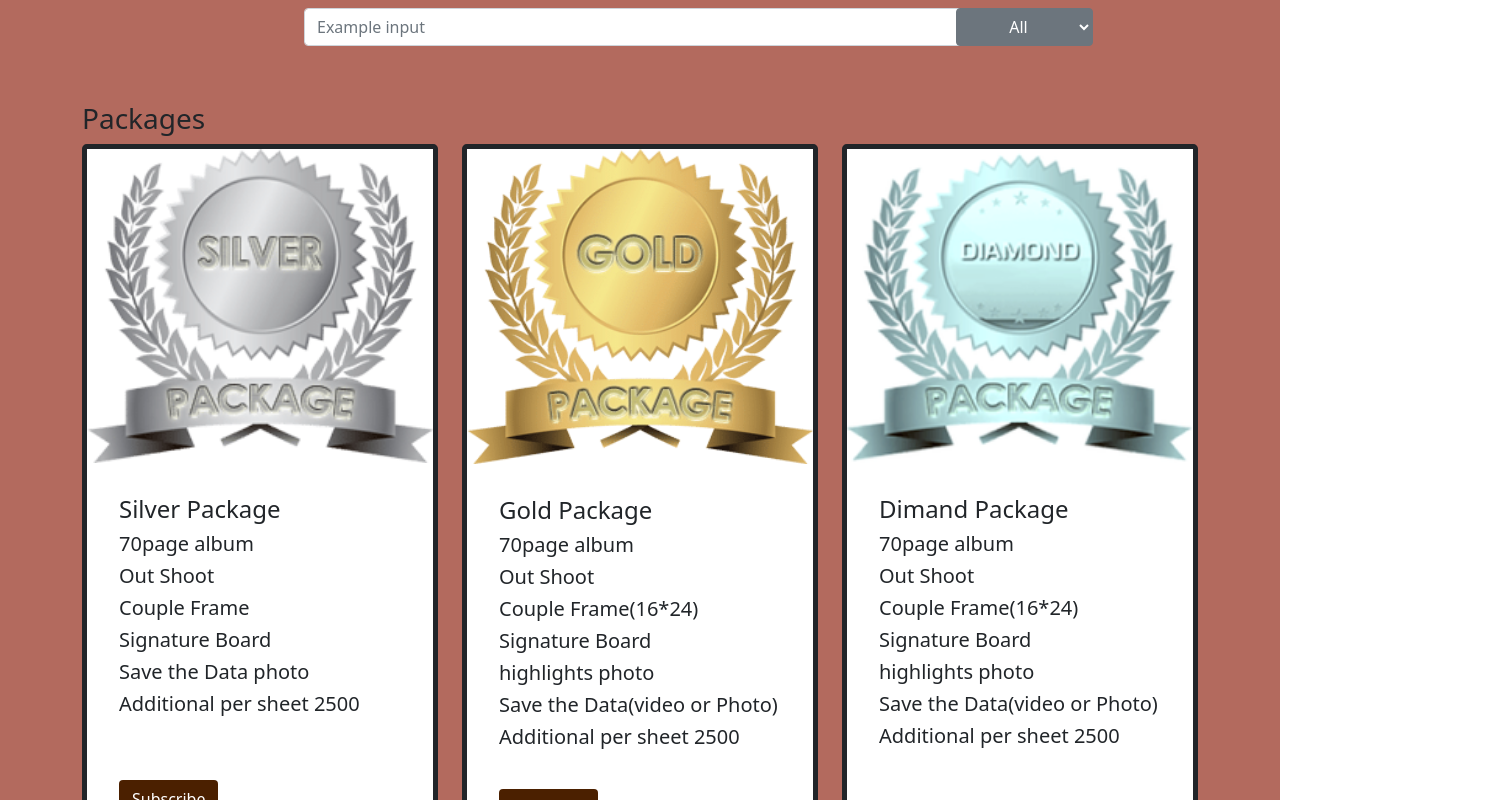
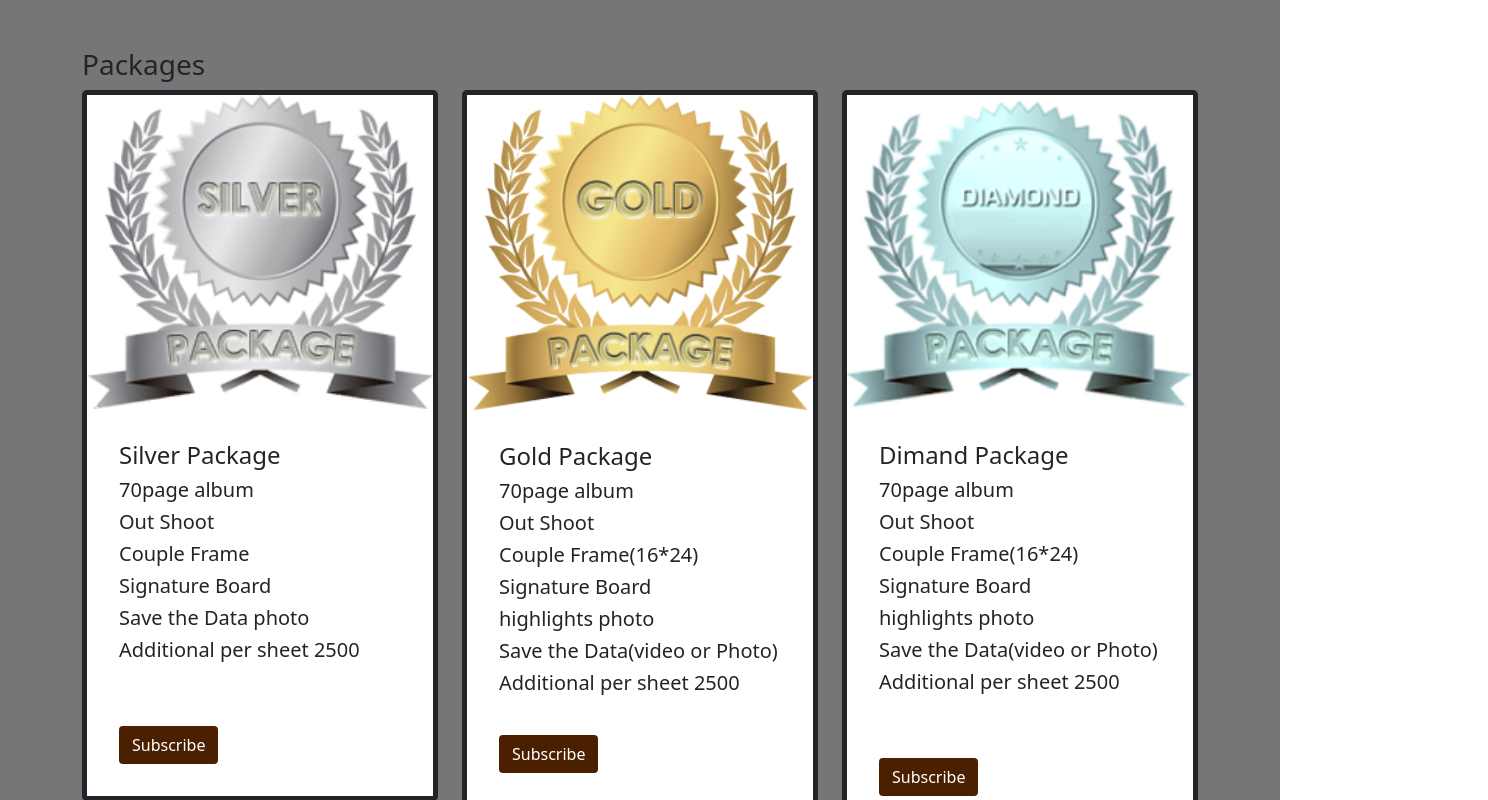
Before and after one commit to FarzanFrost/Flash, a React (Create React App) app in the folder flash-front-end/: page /ViewPackagesOther in a window 1280 px wide. Shown: the top 800 px of the page, 1488 px wide, since content can reach past the window. Built offline with nearby package versions, Linux system fonts and the light colour scheme.

Commit message:
reedit view other packages

```diff
--- a/flash-front-end/src/ViewPackagesOther.js
+++ b/flash-front-end/src/ViewPackagesOther.js
@@ -11,7 +11,7 @@ const Vieweventdetailsforadmin = () => {
 
     const style1 = {
 
-        backgroundColor: '#B36A5E',
+        backgroundColor: '#767676',
         height:'850px'
     };
 
@@ -33,31 +33,7 @@ const Vieweventdetailsforadmin = () => {
         <div style={{...style1}}>
 
 
-            <div className=" row">
-                <div className="col-md-6">
-                    <div className="position-relative mx-5 m-2" style={{ width: '48rem',left:'16rem'}}>
-                        <input type="text" className="form-control" id="formGroupExampleInput" placeholder="Example input"></input>
-                    </div>
-                </div>
 
-
-
-                <div className="col-md-6" >
-
-                    <div className="dropdown position-relative mx-5 m-2" style={{ left:'16rem'}}>
-
-                        <select class="btn btn-secondary dropdown-toggle" type="button" id="Filter"
-                                data-bs-toggle="dropdown">
-                            <option value="All">All</option>
-                            <option value="eventname">Event Name</option>
-                            <option value="Date">Date</option>
-
-                        </select>
-                    </div>
-
-                </div>
-
-            </div>
 
             <section className="pt-5 pb-5">
                 <div className=" container">
```
